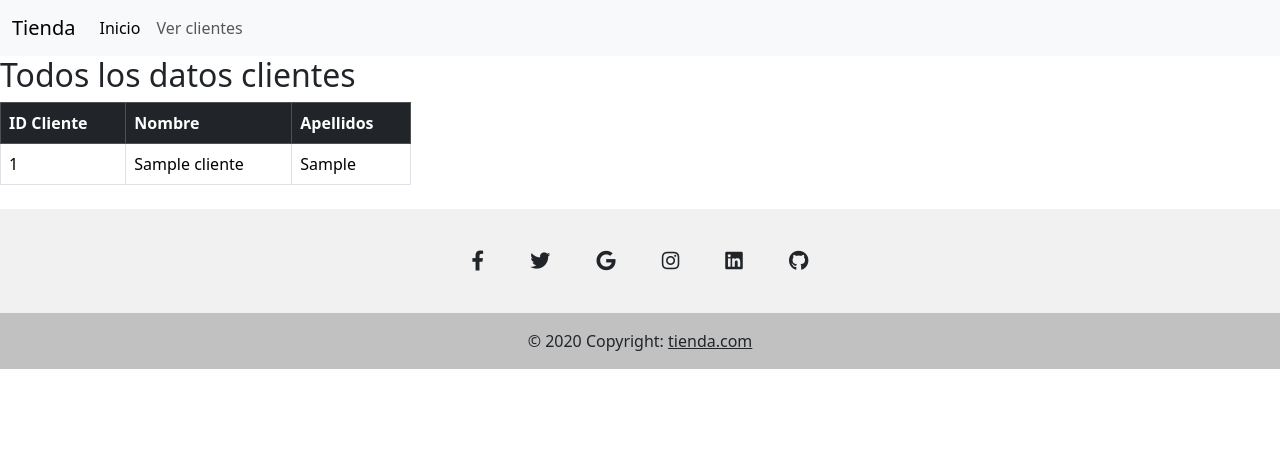
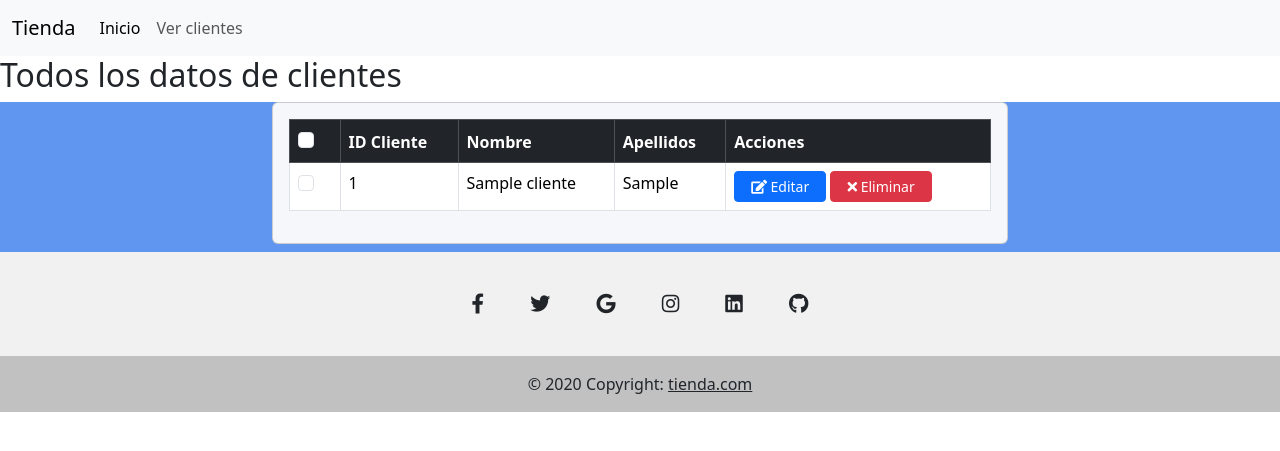
Before and after one commit to Pistachopower/Proyecto_Dos, a Django app: page /clientes in a window 1280 px wide. Shown: the top 451 px of the page. Run offline with Django 5.2, Linux system fonts and the light colour scheme; tables that the repository leaves empty hold one stand-in row (values such as "Sample post"); some libraries are stand-ins or nearby versions.

Commit message:
pequeños cambios

```diff
--- a/tienda/templates/clientes/cliente.html
+++ b/tienda/templates/clientes/cliente.html
@@ -1,20 +1,53 @@
-<div class="col-sm-4 mb-2">
+<section class="intro">
+    <div class="bg-image h-100" style="background-color: #6095F0;">
+      <div class="mask d-flex align-items-center h-100">
+        <div class="container">
+          <div class="row justify-content-center">
+            <div class="col-sm-8 mb-2">
+              <div class="card shadow-2-strong" style="background-color: #f5f7fa;">
+                <div class="card-body">
                   <div class="table-responsive">
                     <table class="table table-bordered table-hover">
                       <thead class="table-dark">
                         <tr>
-                    <th>ID Cliente</th>
-                    <th>Nombre</th>
-                    <th>Apellidos</th>
+                          <th scope="col">
+                            <div class="form-check">
+                              <input class="form-check-input" type="checkbox" value="" id="flexCheckDefault{{ forloop.counter }}" />
+                            </div>
+                          </th>
+                          <th scope="col">ID Cliente</th>
+                          <th scope="col">Nombre</th>
+                          <th scope="col">Apellidos</th>
+                          <th scope="col">Acciones</th>
                         </tr>
                       </thead>
                       <tbody>
                         <tr>
+                          <th scope="row">
+                            <div class="form-check">
+                              <input class="form-check-input" type="checkbox" value="" id="flexCheckDefault{{ forloop.counter }}" />
+                            </div>
+                          </th>
                           <td>{{ cliente.id }}</td>
                           <td>{{ cliente.nombre }}</td>
                           <td>{{ cliente.apellidos }}</td>
+                          <td>
+                            <a href="" class="btn btn-primary btn-sm px-3">
+                              <i class="fas fa-edit"></i> Editar
+                            </a>
+                            <a href="" class="btn btn-danger btn-sm px-3">
+                              <i class="fas fa-times"></i> Eliminar
+                            </a>
+                          </td>
                         </tr>
                       </tbody>
                     </table>
                   </div>
                 </div>
+              </div>
+            </div>
+          </div>
+        </div>
+      </div>
+    </div>
+  </section>
--- a/tienda/templates/clientes/lista_cliente.html
+++ b/tienda/templates/clientes/lista_cliente.html
@@ -1,17 +1,13 @@
+{% extends "estructura/principal.html" %}
 
-{%extends "estructura/principal.html"%}
+{% block contenido %}
+  <h2>Todos los datos de clientes</h2>
 
-{%block contenido %}
-<h2>Todos los datos clientes</h2>
-{% for cliente in clientes_mostrar %}
-
-<!--agrega include-->
-<div class="row">
-{% include 'clientes/cliente.html'%}
-
-
-{% empty %}
-<h1>Lo sentimos pero no hay datos</h1>
-{% endfor %}
-</div>
-{%endblock %}
+  <div class="row">
+    {% for cliente in clientes_mostrar %}
+      {% include 'clientes/cliente.html' %}
+    {% empty %}
+      <h1>Lo sentimos, pero no hay datos</h1>
+    {% endfor %}
+  </div>
+{% endblock %}
```
Lines whose indentation alone changed are shown as unchanged.
